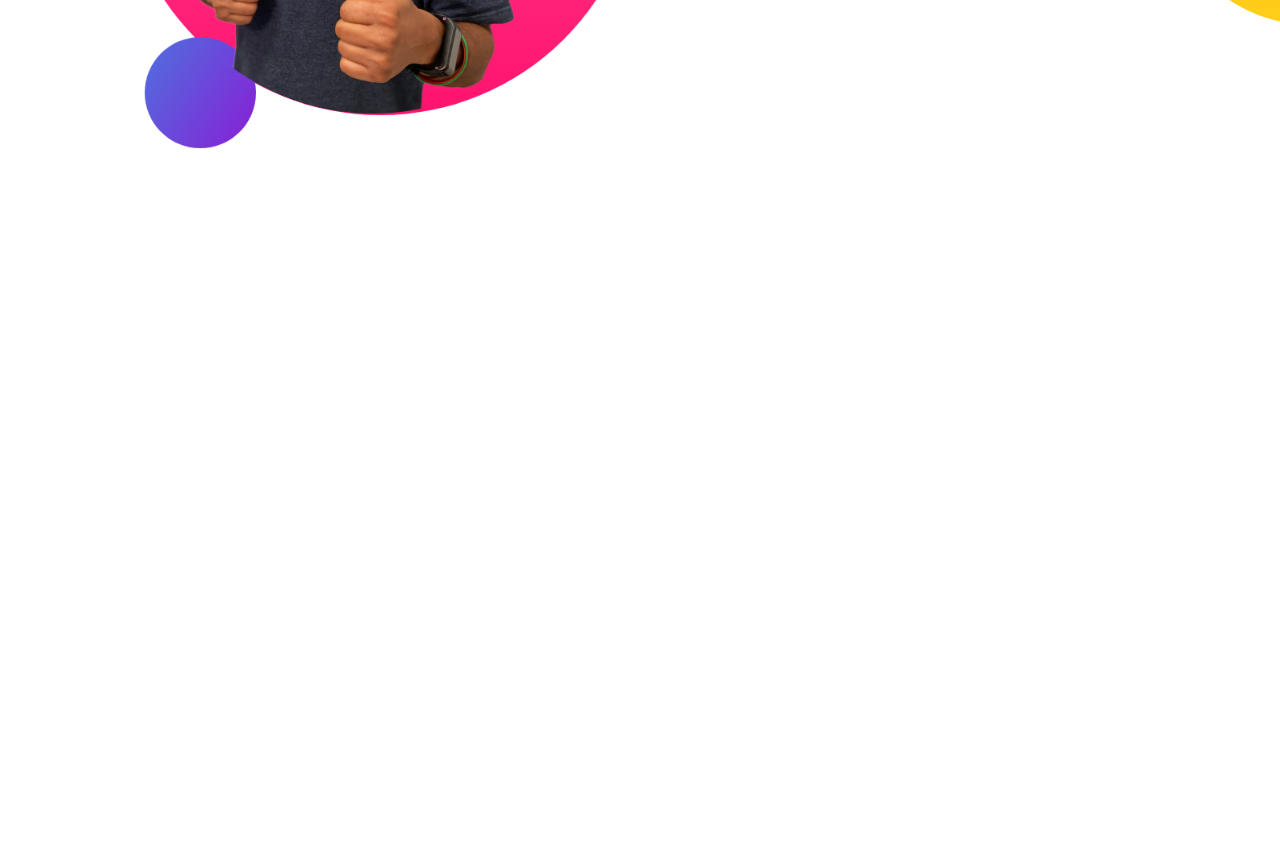
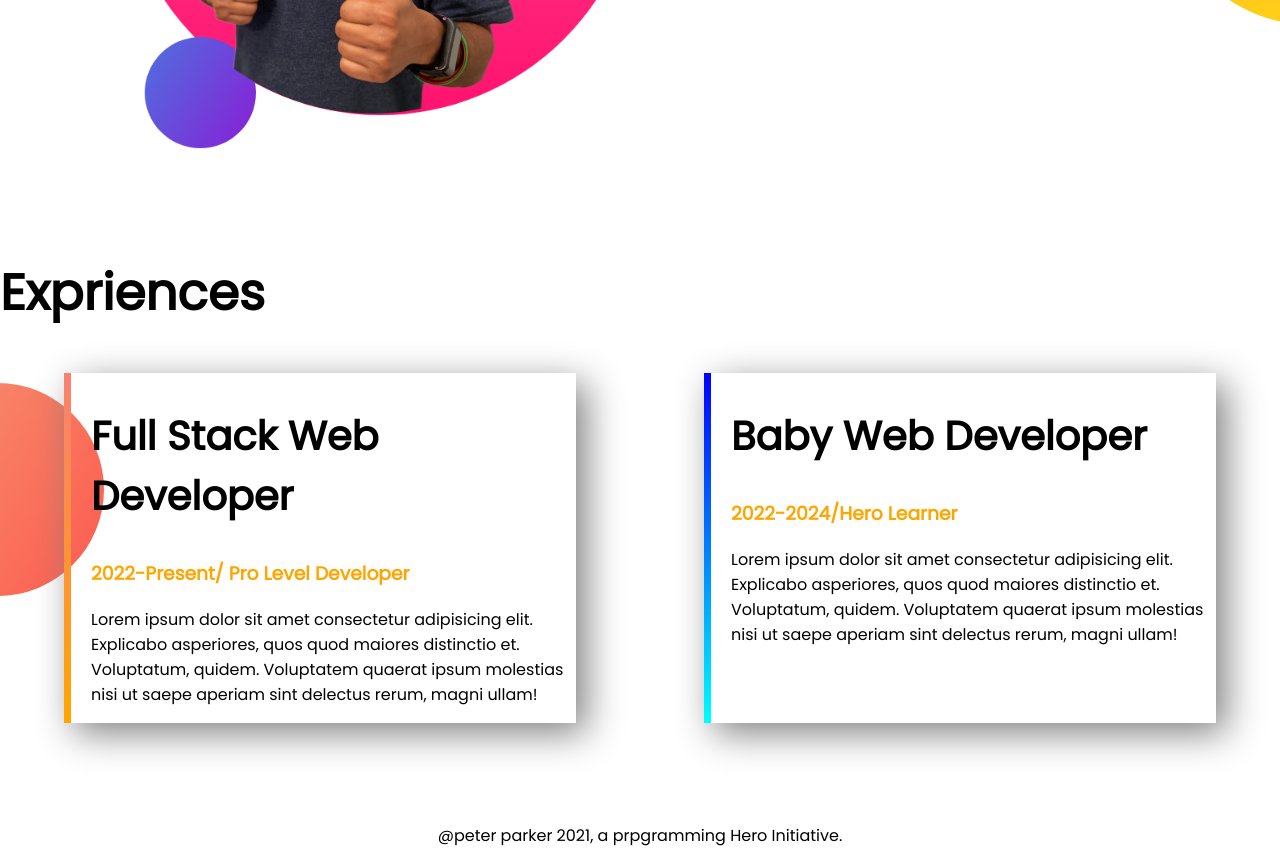
Before and after one commit to Anup-gh/Devlover-Portfolio, a plain HTML site: page index.html in a window 1280 px wide. Shown: the part 1083-1947 px from the top of the page. Before the commit the page ends 1339 px from the top, so only its background shows below. Drawn offline with Linux system fonts and the light colour scheme.

Commit message:
exprience added

```diff
--- a/index.html
+++ b/index.html
@@ -11,7 +11,7 @@
     <link rel="stylesheet" href="style.css">
 </head>
 <body>
-   <section class="top-Banner">
+   <section class="top-Banner flexible-container">
     <div class="half-width">
         <h1>WELCOME TO</h1>
         <h1><span class="orange-color">ANUP-GH</span> WORLD...</h1>
@@ -23,7 +23,7 @@
     <div class="half-width"><img src="images/jhankar.png" alt=""></div>
 
    </section>
-   <section class="dream-big">
+   <section class="dream-big flexible-container">
        <div class="half-width">
            <img src="images/jhankar2.png" alt="">
        </div>
@@ -34,6 +34,25 @@
            <a class="link-Button" target="_blank" href="https://web.programming-hero.com/web-5/video/web-5-4-5-put-container-side-by-side-image-size-link-button-style">DOWNLOAD RESUME</a>
        </div>
    </section>
+   <section class="exprience">
+       <h1>Expriences</h1>
+      <div class="flexible-container">
+        <div id="full-stack-experience" class="experience-item">
+            <h2>Full Stack Web Developer</h2>
+            <h3 class="orange-color">2022-Present/ Pro Level Developer</h3>
+            <P>Lorem ipsum dolor sit amet consectetur adipisicing elit. Explicabo asperiores, quos quod maiores distinctio et. Voluptatum, quidem. Voluptatem quaerat ipsum molestias nisi ut saepe aperiam sint delectus rerum, magni ullam!</P>
+        </div>
+        <div  id="web-dev-experience"  class="experience-item">
+            <h2>Baby Web Developer</h2>
+            <h3 class="orange-color">2022-2024/Hero Learner</h3>
+            <P>Lorem ipsum dolor sit amet consectetur adipisicing elit. Explicabo asperiores, quos quod maiores distinctio et. Voluptatum, quidem. Voluptatem quaerat ipsum molestias nisi ut saepe aperiam sint delectus rerum, magni ullam!</P>
+        </div>
+      </div>
 
+
+   </section>
+<footer>
+    <p>@peter parker 2021, a prpgramming Hero Initiative.</p>
+</footer>
 </body>
 </html>
--- a/style.css
+++ b/style.css
@@ -5,13 +5,16 @@ body{
 h1{
     font-size: 50px;
 }
+h2{
+    font-size: 40px;
+}
 .orange-color{
 color:  orange;
 }
 p{
 
 }
-section{
+.flexible-container{
     display: flex;
     margin-bottom: 100px;
 }
@@ -39,3 +42,29 @@ section{
     background-repeat: no-repeat;
     background-position: right;
 }
+.experience-item{
+    width: 40%;
+    margin-left: 5%;
+    margin-right: 5%;
+    padding-left: 20px;
+    box-shadow: 10px 10px 35px gray;
+}
+.exprience{
+    background-image: url(images/exp-bg.png);
+    background-repeat: no-repeat;
+    background-position: left;
+}
+#web-dev-experience{
+    border-left: 7px solid;
+    border-image: linear-gradient(blue, cyan);
+    border-image-slice: 1;
+}
+#full-stack-experience{
+    border-left: 7px solid;
+    border-image: linear-gradient(salmon, orange);
+    border-image-slice: 1;
+
+}
+footer p {
+    text-align: center;
+}
```
Also changed, not shown: 4 other files.
